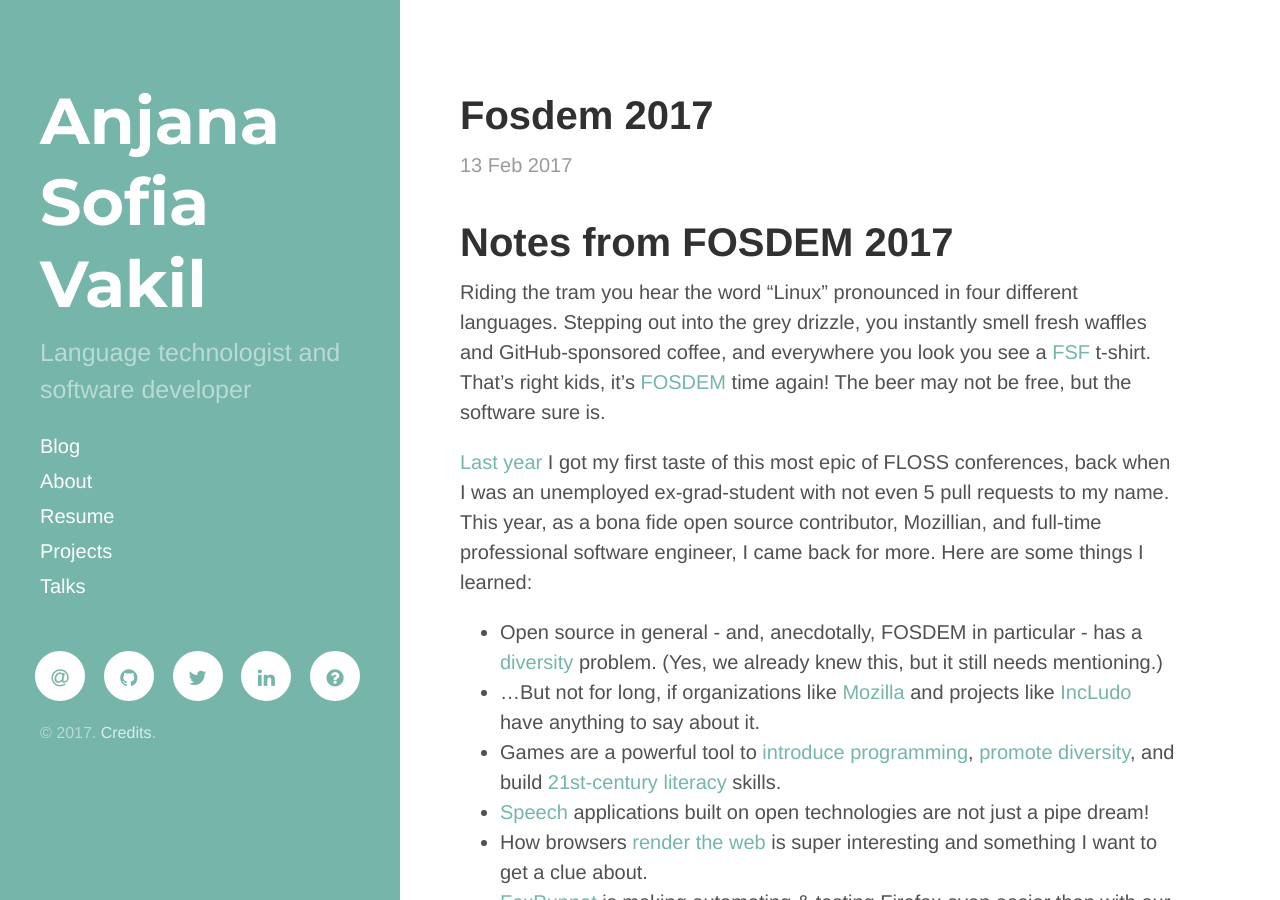
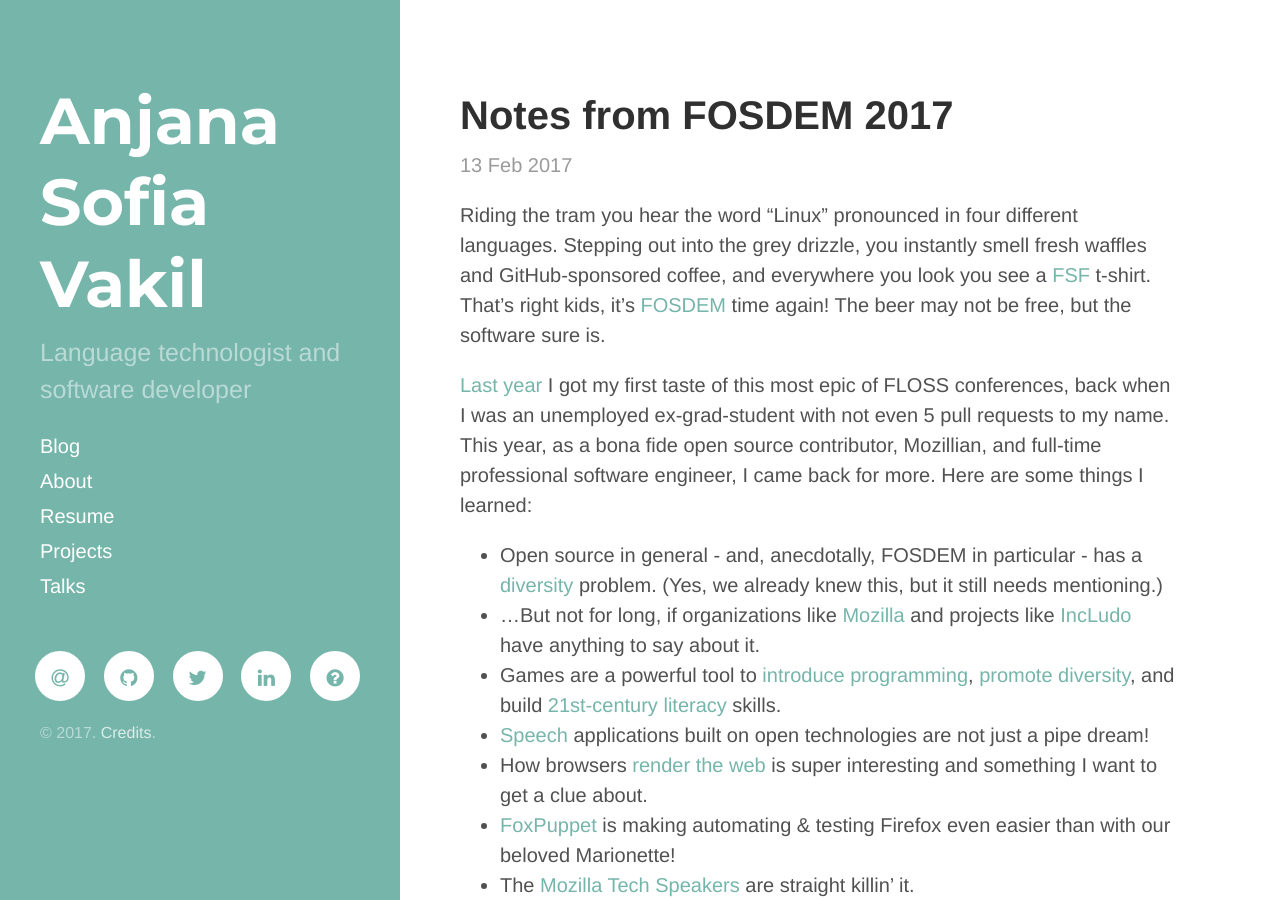
Before and after one commit to vakila/vakila.github.io, a Jekyll site: the page built from _posts/2017-02-13-fosdem-2017.md, in a window 1280 px wide and 900 px high. Built offline with Jekyll 4.4.1, drawn with Linux system fonts in a browser that asks for light colours; nearby versions of some CDN libraries; our own code applies the rules of GitHub Pages for plain Markdown files; comment, search, counter and statistics services are not loaded; some of the changed lines change nothing that is shown.

Commit message:
Update 2017-02-13-fosdem-2017.md

```diff
--- a/_posts/2017-02-13-fosdem-2017.md
+++ b/_posts/2017-02-13-fosdem-2017.md
@@ -1,4 +1,7 @@
-# Notes from FOSDEM 2017
+---
+layout: post
+title: "Notes from FOSDEM 2017"
+---
 
 Riding the tram you hear the word "Linux" pronounced in four different languages. Stepping out into the grey drizzle, you instantly smell fresh waffles and GitHub-sponsored coffee, and everywhere you look you see a [FSF](http://www.fsf.org/) t-shirt. That's right kids, it's [FOSDEM](https://fosdem.org/2017/) time again! The beer may not be free, but the software sure is.
 
```
